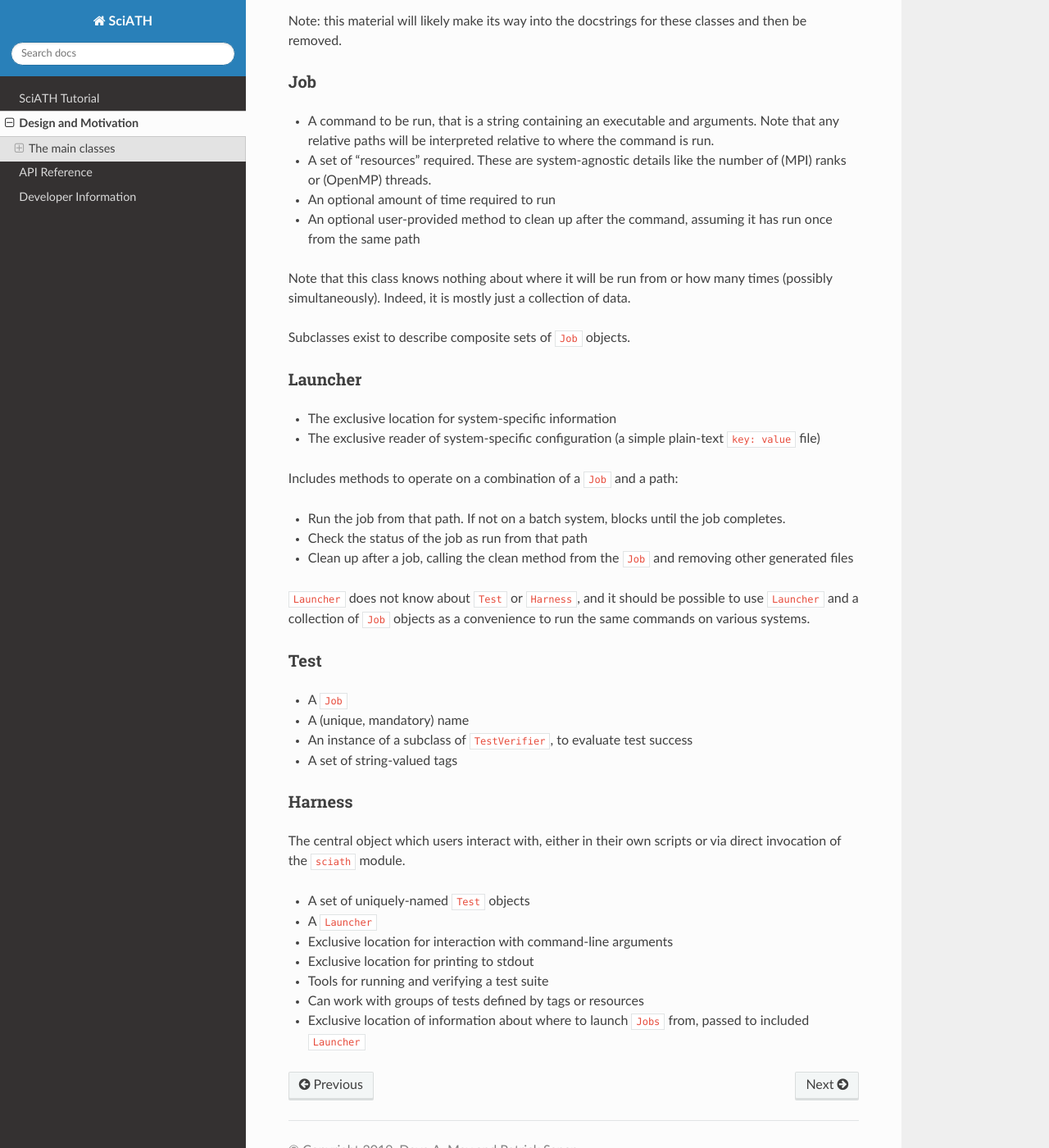
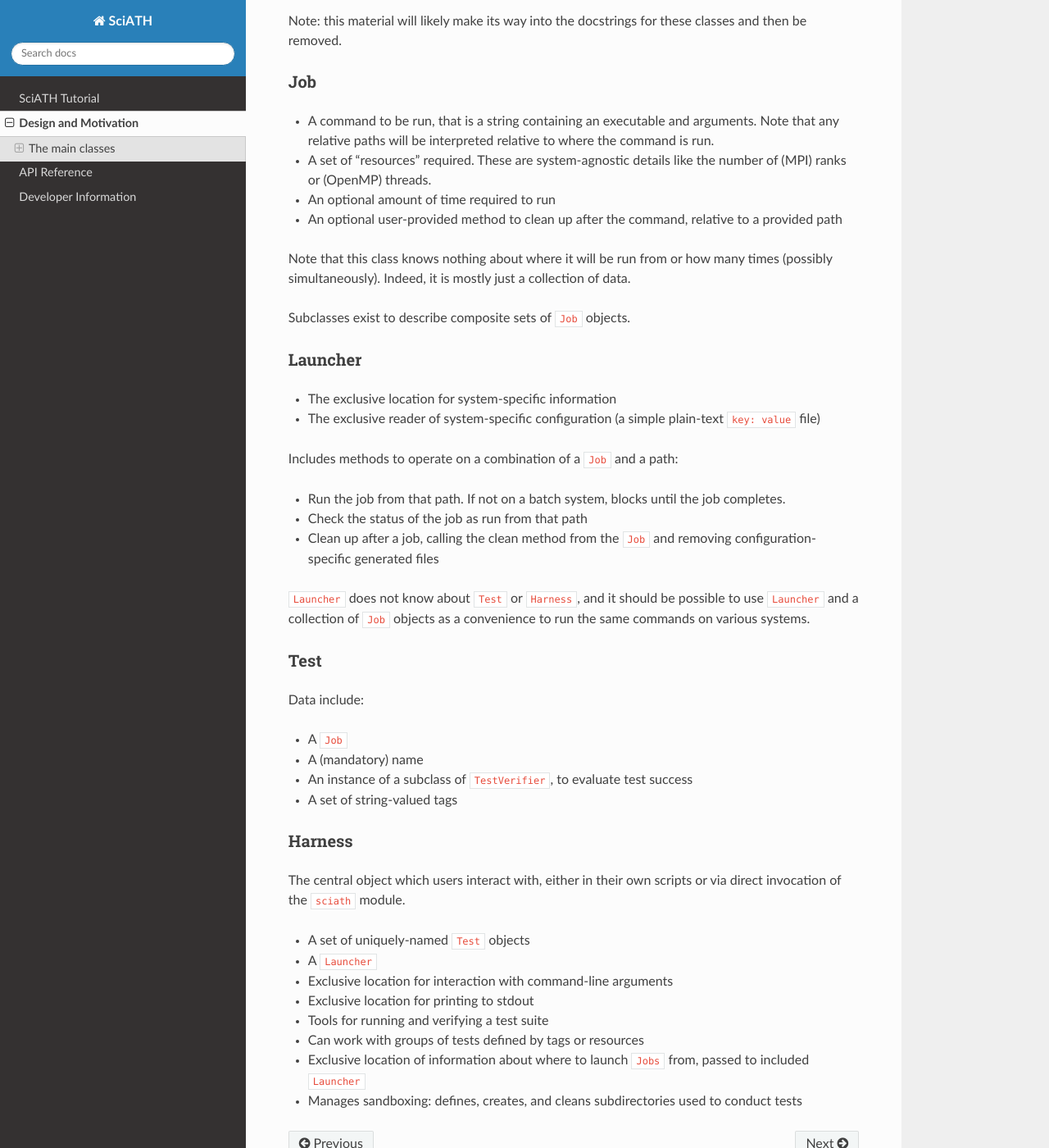
Before and after one commit to sciath/sciath, a Sphinx documentation site: the page built from docs/design.rst, in a window 1280 px wide and 1400 px high, scrolled down 850 px. Shown: the whole window at 82% size. Built offline with Sphinx 7.4.7 and the Read the Docs theme 2.0.0, drawn with Linux system fonts in a browser that asks for light colours.

Commit message:
Docs: design.rst misc. edits

```diff
--- a/docs/design.rst
+++ b/docs/design.rst
@@ -44,7 +44,7 @@ Job
 * A command to be run, that is a string containing an executable and arguments. Note that any relative paths will be interpreted relative to where the command is run.
 * A set of "resources" required. These are system-agnostic details like the number of (MPI) ranks or (OpenMP) threads.
 * An optional amount of time required to run
-* An optional user-provided method to clean up after the command, assuming it has run once from the same path
+* An optional user-provided method to clean up after the command, relative to a provided path
 
 Note that this class knows nothing about where it will be run from or how many times (possibly simultaneously).
 Indeed, it is mostly just a collection of data.
@@ -61,7 +61,7 @@ Includes methods to operate on a combination of a ``Job`` and a path:
 
 * Run the job from that path. If not on a batch system, blocks until the job completes.
 * Check the status of the job as run from that path
-* Clean up after a job, calling the clean method from the ``Job`` and removing other generated files
+* Clean up after a job, calling the clean method from the ``Job`` and removing configuration-specific generated files
 
 ``Launcher`` does not know about ``Test`` or ``Harness``, and it should be possible
 to use ``Launcher`` and a collection of ``Job`` objects as a convenience to run the
@@ -70,8 +70,10 @@ same commands on various systems.
 Test
 ~~~~
 
+Data include:
+
 * A ``Job``
-* A (unique, mandatory) name
+* A (mandatory) name
 * An instance of a subclass of ``TestVerifier``, to evaluate test success
 * A set of string-valued tags
 
@@ -88,3 +90,4 @@ or via direct invocation of the ``sciath`` module.
 * Tools for running and verifying a test suite
 * Can work with groups of tests defined by tags or resources
 * Exclusive location of information about where to launch ``Jobs`` from, passed to included ``Launcher``
+* Manages sandboxing: defines, creates, and cleans subdirectories used to conduct tests
```
